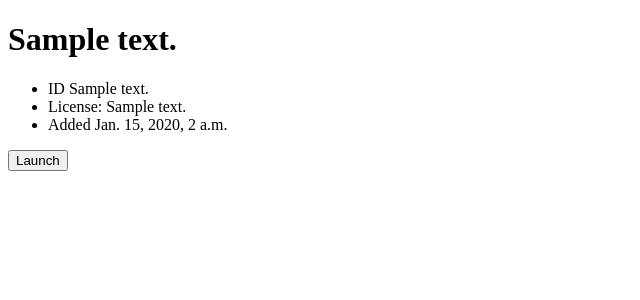
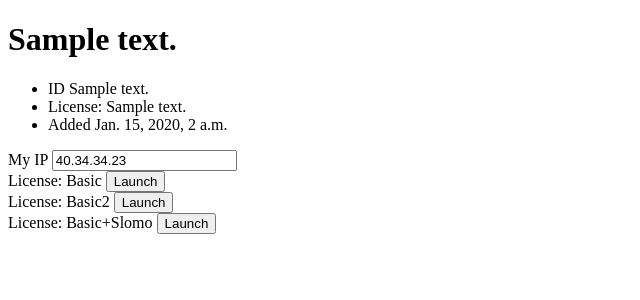
Before and after one commit to mxmoss/vsg, a Django app: page /Customer/1/ in a window 1280 px wide. Shown: the top 300 px of the page, without its empty margins (0-640 px from the left). Run offline with Django 4.2, Linux system fonts and the light colour scheme; tables that the repository leaves empty hold one stand-in row (values such as "Sample post").

Commit message:
Update detail.html
Stub out example how to launch a license

```diff
--- a/vsgSite/Customer/templates/Customer/detail.html
+++ b/vsgSite/Customer/templates/Customer/detail.html
@@ -9,10 +9,19 @@
         <li>License: {{ customer.licenseId_text }}</li>
         <li>Added {{ customer.add_date }}</li>
     </ul>
+    My IP <input type="text" id="my ip" name="my ip" value="40.34.34.23"/>
     <form action="{% url 'Customer:detail' customer.id  %}spinup/" method="POST">
     {% csrf_token %}
-    <button type="submit">Launch</button>
-</form>
+    License: Basic <button type="submit">Launch</button>
+    </form>
+    <form action="{% url 'Customer:detail' customer.id  %}spinup/" method="POST">
+    {% csrf_token %}
+    License: Basic2 <button type="submit">Launch</button>
+    </form>
+    <form action="{% url 'Customer:detail' customer.id  %}spinup/" method="POST">
+    {% csrf_token %}
+    License: Basic+Slomo <button type="submit">Launch</button>
+    </form>
 </head>
 <body>
 
```
